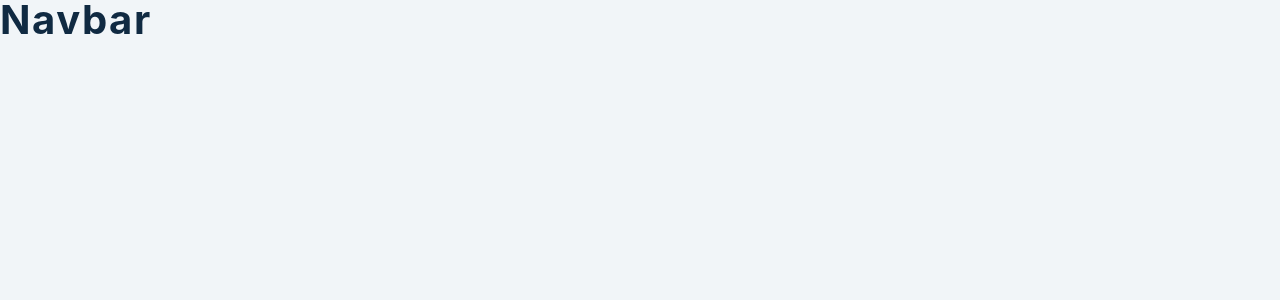
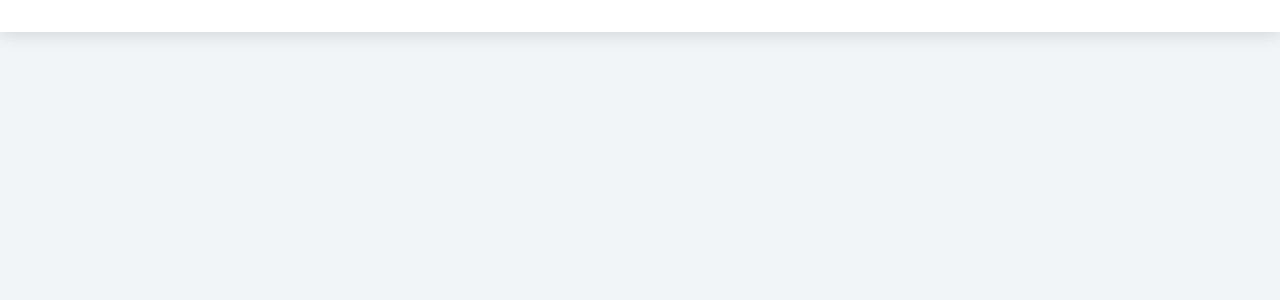
Before and after one commit to Ilie1985/navbar_reactjs, a React (Create React App) app: page / in a window 1280 px wide. Shown: the top 300 px of the page. Built offline with nearby package versions, Linux system fonts and the light colour scheme.

Commit message:
navbar comp imports and layout

```diff
--- a/package.json
+++ b/package.json
@@ -8,6 +8,7 @@
     "@testing-library/user-event": "^13.5.0",
     "react": "^18.2.0",
     "react-dom": "^18.2.0",
+    "react-icons": "^4.6.0",
     "react-scripts": "5.0.1",
     "web-vitals": "^2.1.4"
   },
--- a/src/App.js
+++ b/src/App.js
@@ -1,10 +1,10 @@
-import React from 'react'
-import Navbar from './Navbar'
+import React from "react";
+import Navbar from "./Navbar";
 
 function App() {
   return (
     <>
-     <h2>navbar</h2>
+      <Navbar />
     </>
   );
 }
--- a/src/Navbar.js
+++ b/src/Navbar.js
@@ -4,7 +4,18 @@
 import logo from './logo.svg'
 
 const Navbar = () => {
-  return <h4>navbar</h4>
+
+
+
+
+
+  return <nav>
+    <div className="nav-center">
+      <div className="nav-header"></div>
+      <div className="links-container show-container"></div>
+      <div className="social-icons"></div>
+    </div>
+  </nav>
 }
 
 export default Navbar
```
Also changed, not shown: 1 other file (tests, documents, lock files or other folders).
